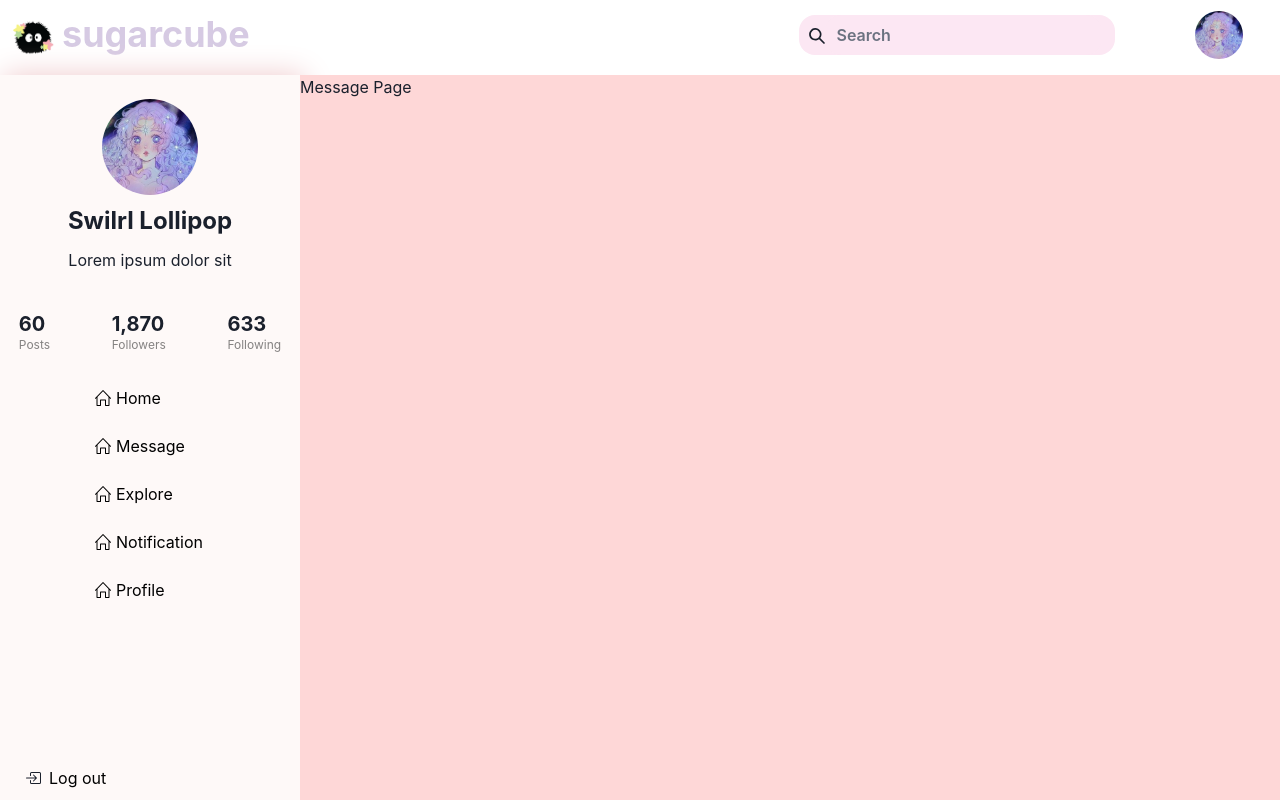
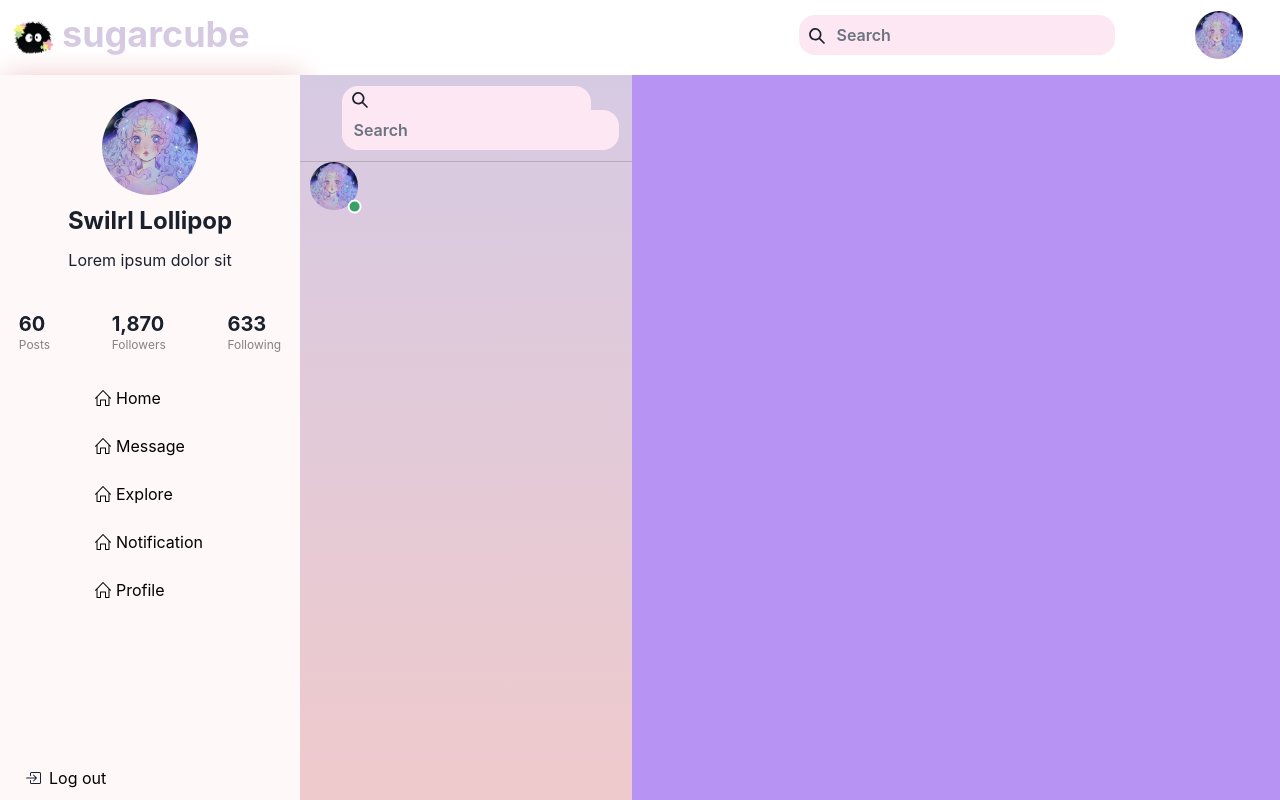
Before and after one commit to Hoanghuygia/social-media-site, a React (Vite) app in the folder client/: page /message in a window 1280 px wide. Built offline with nearby package versions, Linux system fonts and the light colour scheme.

Commit message:
add change before checkout

```diff
--- a/client/src/components/Header.jsx
+++ b/client/src/components/Header.jsx
@@ -7,13 +7,14 @@ import {
 } from "@chakra-ui/react";
 import React, { useRef } from 'react';
 import { SearchIcon } from "@chakra-ui/icons";
+import SearchBar from "./SearchBar";
 
 function Header() {
-    const inputRef = useRef(null);
+    // const inputRef = useRef(null);
 
-    const focusInput = () => {
-        inputRef.current.focus();
-    };
+    // const focusInput = () => {
+    //     inputRef.current.focus();
+    // };
 
     return (
         <Flex as="nav" p="7px" alignItems="center">
@@ -29,17 +30,7 @@ function Header() {
             </Heading>
             <Spacer />
 
-            <div className="mr-20 bg-pink-100 rounded-2xl w-3/12">
-                <SearchIcon onClick={focusInput} ml="10px" />
-                <input
-                    ref={inputRef}
-                    type="text"
-                    name="search"
-                    placeholder="Search"
-                    aria-label="Search"
-                    className="px-3 py-2 font-semibold placeholder-gray-500 text-black border-none bg-pink-100 rounded-2xl focus:border-transparent focus:outline-none"
-                />
-            </div>
+            <SearchBar className="w-3/12 mr-20" />
 
             <Avatar src="/img/avatar.png" alt="avatar" mr="30px"></Avatar>
         </Flex>
--- /dev/null
+++ b/client/src/components/SearchBar.jsx
@@ -0,0 +1,26 @@
+import React, { useRef } from "react";
+import { SearchIcon } from "@chakra-ui/icons";
+
+function SearchBar({ className }) {
+    const inputRef = useRef(null);
+
+    const focusInput = () => {
+        inputRef.current.focus();
+    };
+
+    return (
+        <div className={`bg-pink-100 rounded-2xl ${className}`}>
+            <SearchIcon onClick={focusInput} ml="10px" />
+            <input
+                ref={inputRef}
+                type="text"
+                name="search"
+                placeholder="Search"
+                aria-label="Search"
+                className="px-3 py-2 font-semibold placeholder-gray-500 text-black border-none bg-pink-100 rounded-2xl focus:border-transparent focus:outline-none"
+            />
+        </div>
+    );
+}
+
+export default SearchBar;
--- a/client/src/pages/message/Message.jsx
+++ b/client/src/pages/message/Message.jsx
@@ -1,5 +1,45 @@
+import { Box, Flex, Center, Avatar, AvatarBadge } from "@chakra-ui/react";
+import SearchBar from "../../components/SearchBar";
+
 function Message() {
-    return ( <h2>Message Page</h2>);
+    return (
+        <Flex
+            flexDir="row"
+            w="100%"
+            h="100%"
+            bgGradient="linear(to-b, text-color.200, bg-color.300)"
+        >
+            <Box flex={1} className="leftCol">
+                <Flex flexDir="column" h="100%">
+                    <Box
+                        h="12%"
+                        bg="transparent"
+                        display="flex"
+                        justifyContent="center"
+                        alignItems="center"
+                        borderBottom="1px"
+                        borderColor="RGBA(0, 0, 0, 0.16)"
+                    >
+                        <SearchBar className="w-9/12" />
+                    </Box>
+                    <Box>
+                        <Flex>
+                            <Box ml='10px'>
+                                <Avatar src={"/img/avatar.png"}>
+                                    <AvatarBadge
+                                        boxSize=".75em"
+                                        bg="green.500"
+                                        borderWidth='2px'
+                                    />
+                                </Avatar>
+                            </Box>
+                        </Flex>
+                    </Box>
+                </Flex>
+            </Box>
+            <Box flex={1.95} className="rightCol" bg="purple.300"></Box>
+        </Flex>
+    );
 }
 
 export default Message;
```
